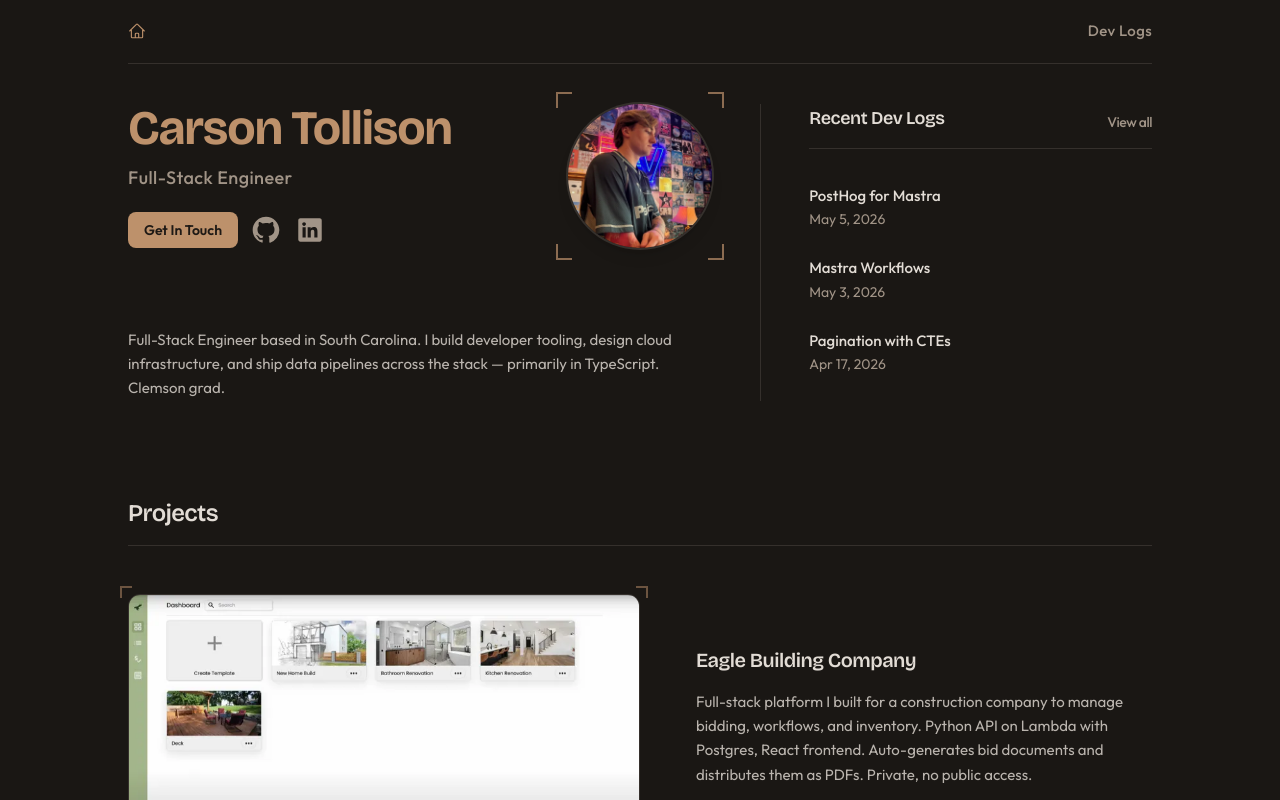
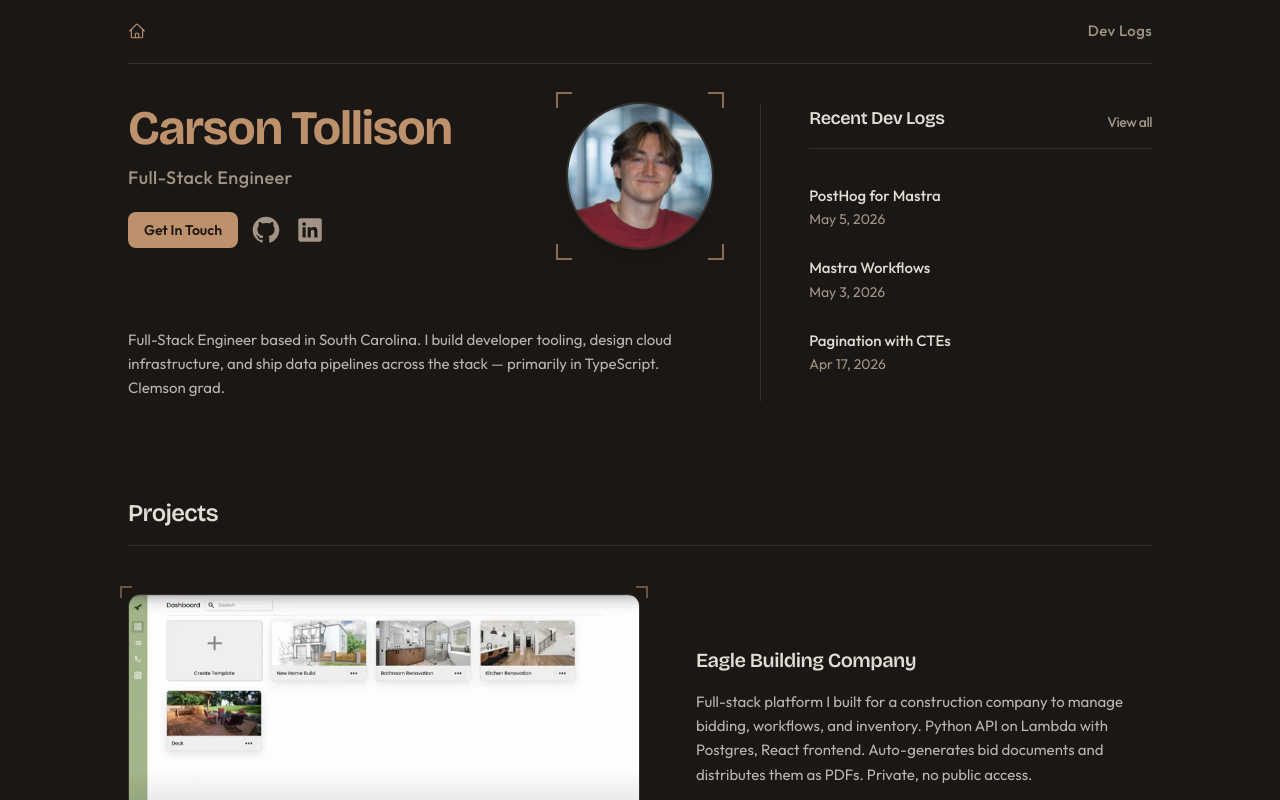
Before and after one commit to c-tollison/carson-dev, a React (Vite) app: page / in a window 1280 px wide. Shown: the top 800 px of the page. Built offline with nearby package versions, Linux system fonts and the light colour scheme.

Commit message:
Last bit of touchups

```diff
--- a/index.html
+++ b/index.html
@@ -45,7 +45,7 @@
         />
         <meta
             property="og:image"
-            content="https://carsontollison.com/ct.webp"
+            content="https://carsontollison.com/profile-pic.jpeg"
         />
         <meta
             property="og:image:alt"
@@ -66,7 +66,7 @@
         />
         <meta
             name="twitter:image"
-            content="https://carsontollison.com/ct.webp"
+            content="https://carsontollison.com/profile-pic.jpeg"
         />
 
         <link
--- a/src/components/hero.tsx
+++ b/src/components/hero.tsx
@@ -38,7 +38,7 @@ export default function Hero() {
                     className='pointer-events-none absolute -bottom-3 -right-3 w-4 h-4 border-b-2 border-r-2 border-primary/70'
                 />
                 <img
-                    src='ct.webp'
+                    src='profile-pic.jpeg'
                     alt='Carson'
                     className='w-full h-full object-cover rounded-full shadow-lg ring-2 ring-border'
                 />
```
Also changed, not shown: public/ct.webp (deleted), public/profile-pic.jpeg (added).
